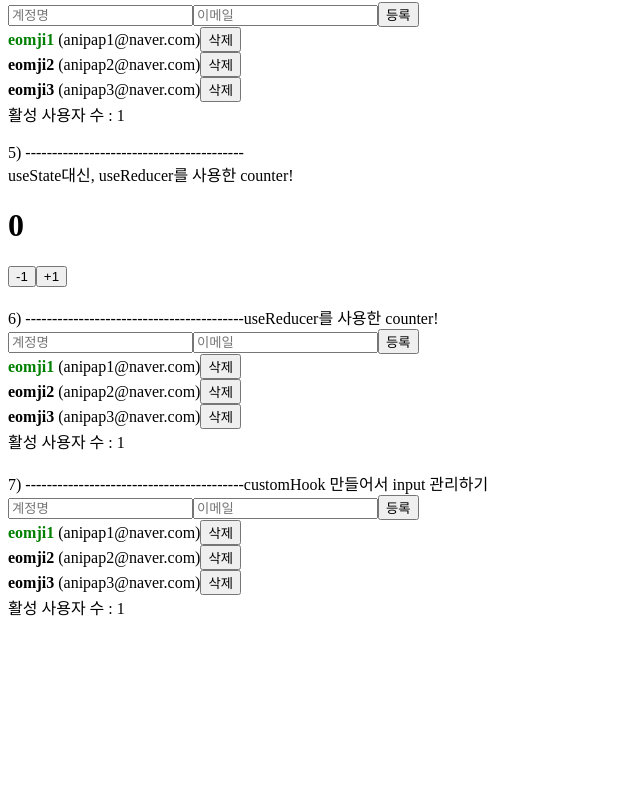
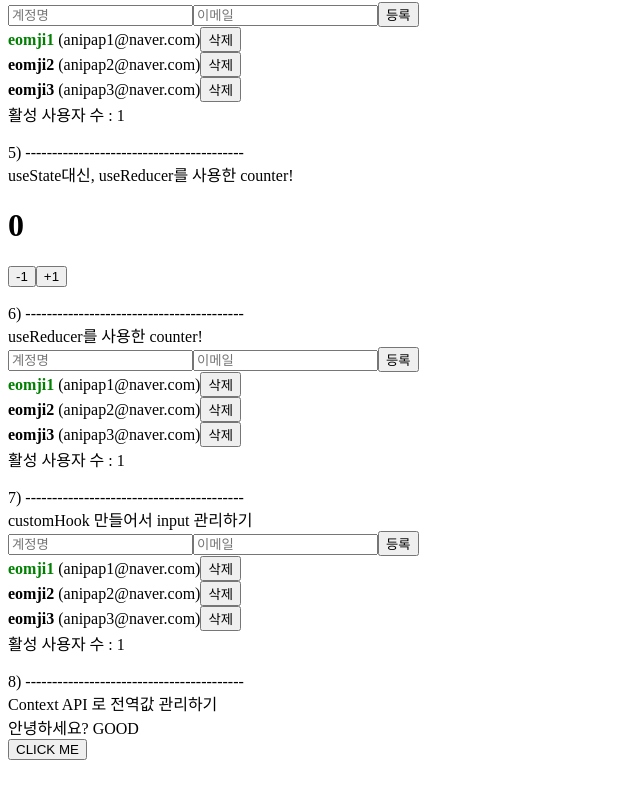
Before and after one commit to bisous1519/new-react-app, a React (Create React App) app in the folder vlpt-test/: page / in a window 1280 px wide. Shown: the part 420-1218 px from the top of the page, without its empty margins (0-640 px from the left). Built offline with nearby package versions, Linux system fonts and the light colour scheme.

Commit message:
modern react6 - Context API

```diff
--- a/vlpt-test/src/App.js
+++ b/vlpt-test/src/App.js
@@ -1,4 +1,5 @@
 import React, { useRef, useState, useMemo, useCallback } from "react";
+import ContextSample from "./components/ContextSample";
 import Counter from "./components/Counter";
 import CounterReducer from "./components/CounterReducer";
 import CreateUser from "./components/CreateUser";
@@ -119,18 +120,25 @@
       <UserList users={users} onRemove={onRemove} onToggle={onToggle} />
       <div>활성 사용자 수 : {count}</div>
       <br />
-      {"5) -----------------------------------------"} <br />
+      {"5) -----------------------------------------"}
+      <br />
       {"useState대신, useReducer를 사용한 counter!"}
       <CounterReducer />
       <br />
       {"6) -----------------------------------------"}
+      <br />
       {"useReducer를 사용한 counter!"}
       <ReducerApp />
       <br />
       {"7) -----------------------------------------"}
+      <br />
       {"customHook 만들어서 input 관리하기"}
       <ReducerApp2 />
       <br />
+      {"8) -----------------------------------------"}
+      <br />
+      {"Context API 로 전역값 관리하기"}
+      <ContextSample />
       <br />
       <br />
       <br />
--- /dev/null
+++ b/vlpt-test/src/components/ContextSample.js
@@ -0,0 +1,33 @@
+import React, { createContext, useContext, useState } from "react";
+
+const MyContext = createContext("defaultValue");
+// 다른 파일에서 작성할 수도 있고, 다른파일에서 작성한걸 또 다른데서 불러와서 사용할 수도 있음
+// ("defaultValue") 라는 기본값은, Provider가 작성되지 않았을 때! 기본값으로 들어가게됨.
+
+function Child() {
+  const text = useContext(MyContext);
+  // useContext : context에 있는 값을 읽어와서 사용할 수 있게 해주는 react에 내장되어있는 hook!
+  return <div>안녕하세요? {text}</div>;
+}
+
+function Parent() {
+  return <Child />;
+}
+
+function GrandParent() {
+  return <Parent />;
+}
+
+function ContextSample() {
+  const [value, setValue] = useState(true);
+  return (
+    <MyContext.Provider value={value ? "GOOD" : "BAD"}>
+      {/* MyContext 안에있는 Provider라는 컴포넌트를 통해 value값을 지정해 줄 수 있음.
+          이렇게하면 GrandParent에서 이 value값을 쓸 수 있음? */}
+      <GrandParent />
+      <button onClick={() => setValue(!value)}>CLICK ME</button>
+    </MyContext.Provider>
+  );
+}
+
+export default ContextSample;
```
